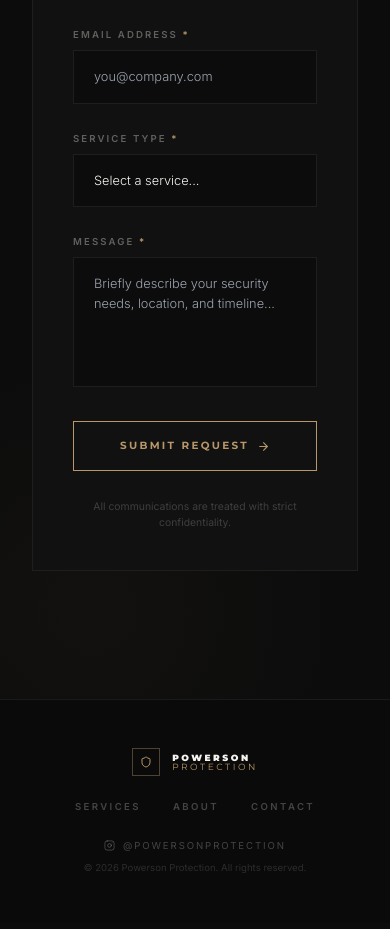
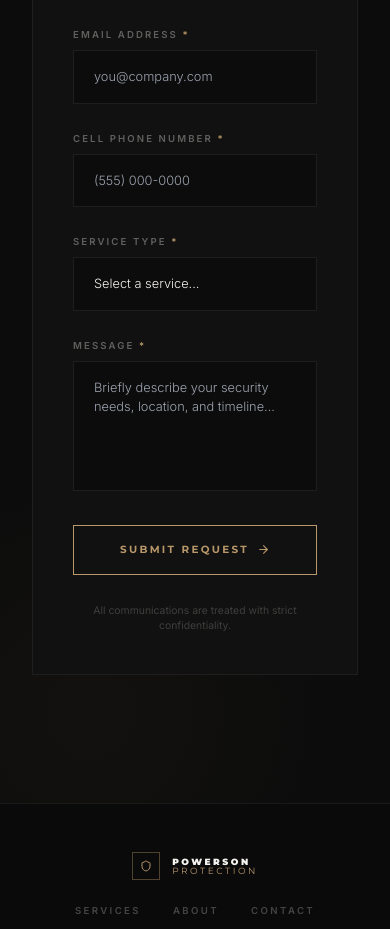
Before and after one commit to patlax17/POWERSONPROTECTION, a React (Vite) app: page / in a window 390 px wide. Shown: the part 6460-7389 px from the top of the page. Built offline with nearby package versions, Linux system fonts and the light colour scheme.

Commit message:
feat: add cell phone number field to contact form

```diff
--- a/src/App.jsx
+++ b/src/App.jsx
@@ -497,7 +497,7 @@ function InstagramCTA() {
 function Contact() {
   const { ref, visible } = useFadeIn()
   const [status, setStatus] = useState('idle')
-  const [form, setForm] = useState({ name: '', email: '', service: '', message: '' })
+  const [form, setForm] = useState({ name: '', email: '', phone: '', service: '', message: '' })
 
   const handleChange = (e) =>
     setForm((prev) => ({ ...prev, [e.target.name]: e.target.value }))
@@ -513,7 +513,7 @@ function Contact() {
       })
       if (res.ok) {
         setStatus('sent')
-        setForm({ name: '', email: '', service: '', message: '' })
+        setForm({ name: '', email: '', phone: '', service: '', message: '' })
       } else setStatus('error')
     } catch {
       setStatus('error')
@@ -633,6 +633,19 @@ function Contact() {
                   id="email" name="email" type="email" required
                   value={form.email} onChange={handleChange}
                   placeholder="you@company.com"
+                  style={{ ...inputStyle }}
+                  onFocus={(e) => e.target.style.borderColor = 'rgba(184,151,106,0.5)'}
+                  onBlur={(e) => e.target.style.borderColor = '#1e1e1e'}
+                />
+              </div>
+              <div>
+                <label htmlFor="phone" style={labelStyle}>
+                  Cell Phone Number <span style={{ color: '#b8976a' }}>*</span>
+                </label>
+                <input
+                  id="phone" name="phone" type="tel" required
+                  value={form.phone} onChange={handleChange}
+                  placeholder="(555) 000-0000"
                   style={{ ...inputStyle }}
                   onFocus={(e) => e.target.style.borderColor = 'rgba(184,151,106,0.5)'}
                   onBlur={(e) => e.target.style.borderColor = '#1e1e1e'}
```
